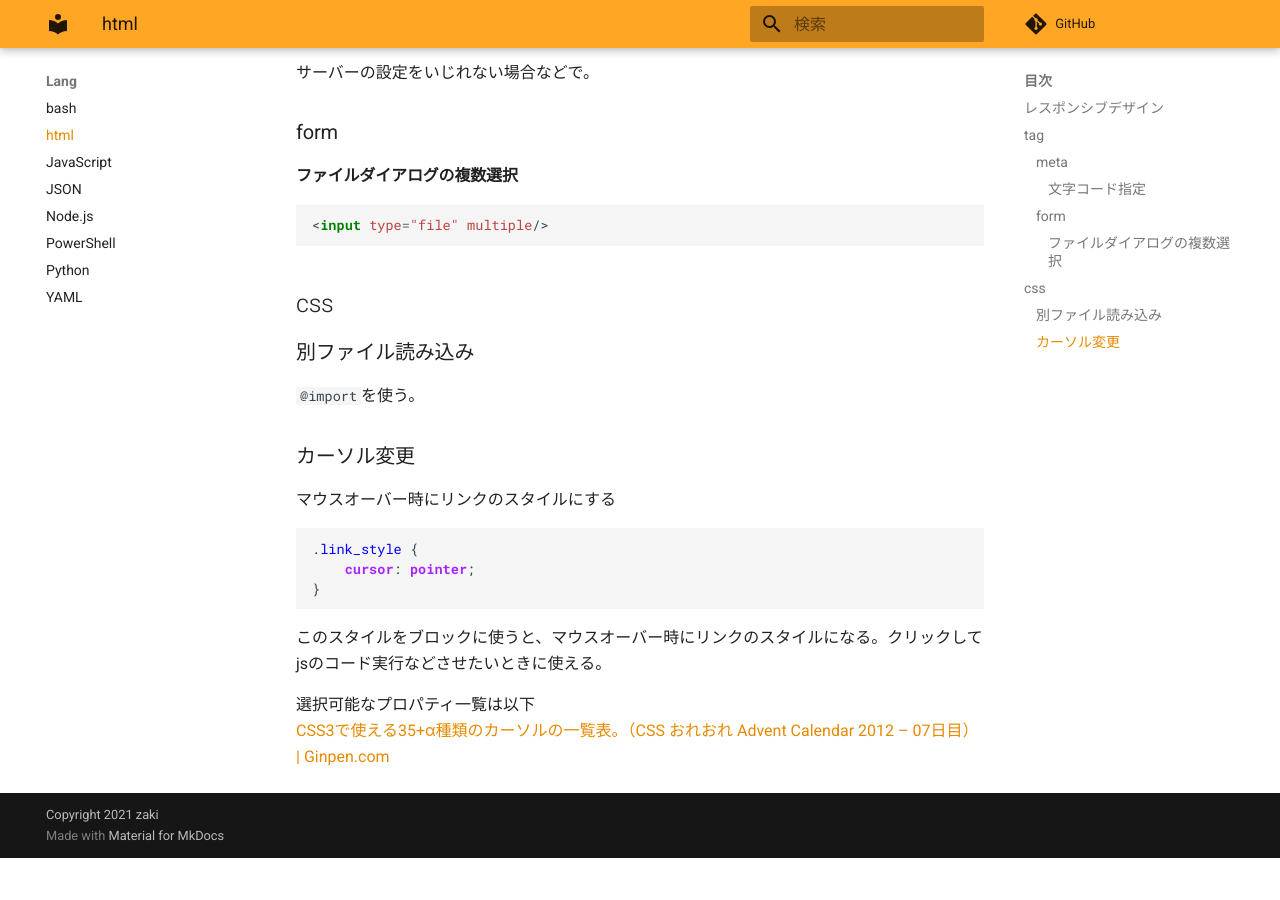
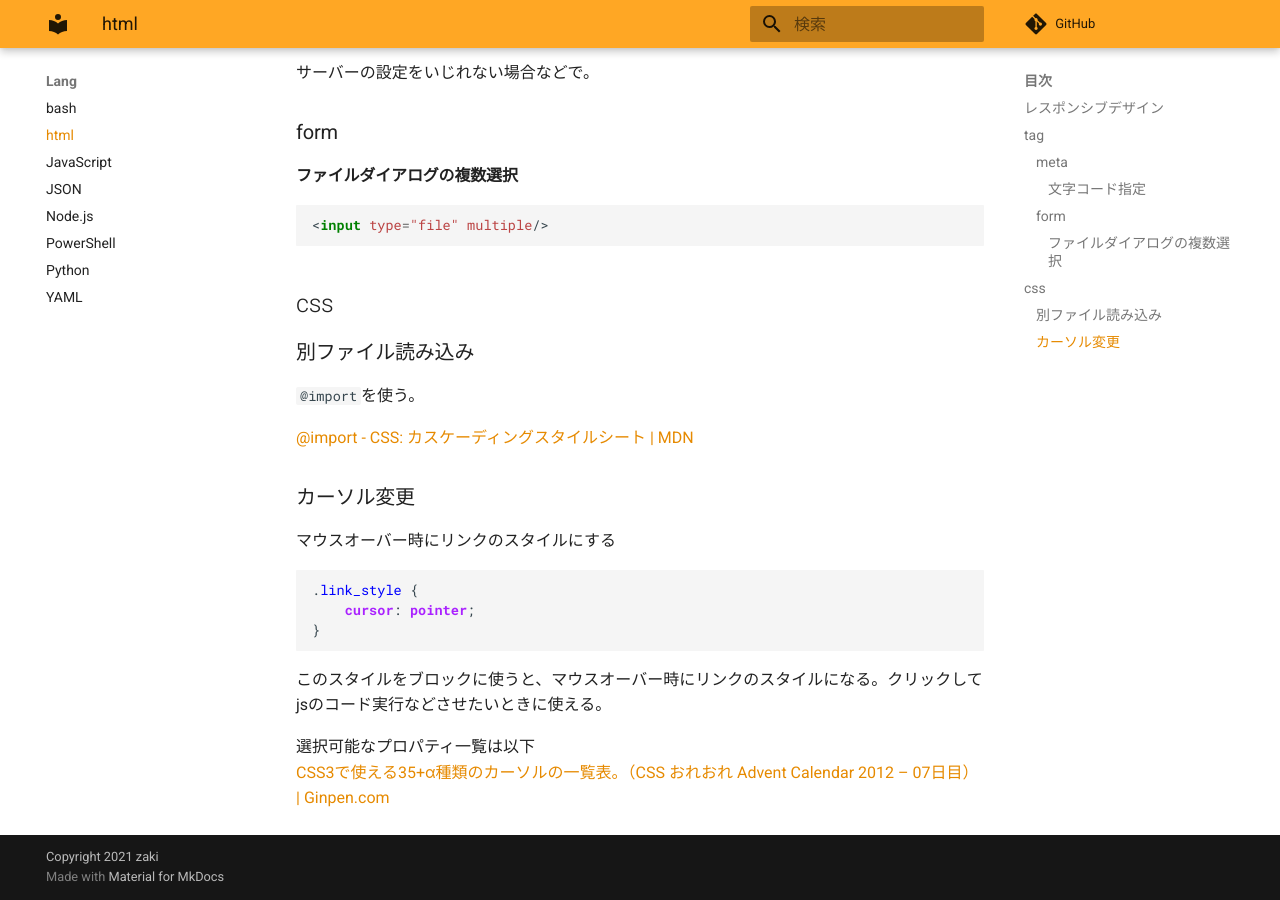
Before and after one commit to zaki-lknr/docs, an MkDocs documentation site: the page built from docs/lang/html.md, in a window 1280 px wide and 900 px high, scrolled down 597 px. Built offline with MkDocs 1.6.1 and Material for MkDocs 9.7.7, drawn with Linux system fonts in a browser that asks for light colours; comment, search, counter and statistics services are not loaded; before the commit the page ends 1455 px from its top, so only the background shows below that.

Commit message:
add: lang/html: css import (link)

```diff
--- a/docs/lang/html.md
+++ b/docs/lang/html.md
@@ -37,6 +37,8 @@
 
 `@import`を使う。
 
+[@import - CSS: カスケーディングスタイルシート | MDN](https://developer.mozilla.org/ja/docs/Web/CSS/@import)
+
 ### カーソル変更
 
 マウスオーバー時にリンクのスタイルにする
```
